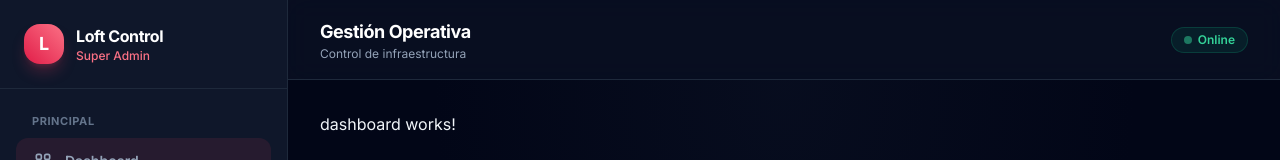
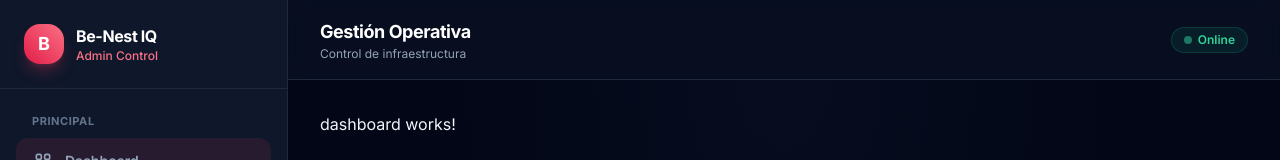
Before and after one commit to pipeingenieria/airbnb-delivery-frontend, an Angular app: page /admin/dashboard in a window 1280 px wide. Shown: the top 160 px of the page. Built offline with nearby package versions, Linux system fonts and the light colour scheme.

Commit message:
actualizando layout

```diff
--- a/src/app/admin/layout/layout.component.html
+++ b/src/app/admin/layout/layout.component.html
@@ -12,11 +12,11 @@
     <div class="p-6 border-b border-slate-800 flex items-center justify-between">
       <div class="flex items-center gap-3">
         <div class="w-10 h-10 rounded-2xl bg-gradient-to-tr from-rose-600 to-rose-400 flex items-center justify-center text-white font-black text-lg shadow-lg shadow-rose-500/25">
-          L
+          B
         </div>
         <div>
-          <h2 class="text-base font-bold tracking-tight text-white">Loft Control</h2>
-          <p class="text-xs font-medium text-rose-400">Super Admin</p>
+          <h2 class="text-base font-bold tracking-tight text-white">Be-Nest IQ</h2>
+          <p class="text-xs font-medium text-rose-400">Admin Control</p>
         </div>
       </div>
       <!-- Botón de cerrar menú en móvil -->
@@ -86,7 +86,6 @@
     <!-- CONTENIDO DINÁMICO CON PADDING ADAPTATIVO -->
     <div class="flex-1 overflow-y-auto p-4 sm:p-6 md:p-8 bg-[radial-gradient(ellipse_at_top,_var(--tw-gradient-stops))] from-slate-900/40 via-slate-950 to-slate-950">
 
-      <!-- Eliminamos "max-w-7xl mx-auto" para que use el 100% del monitor -->
       <div class="w-full">
         <router-outlet></router-outlet>
       </div>
```
